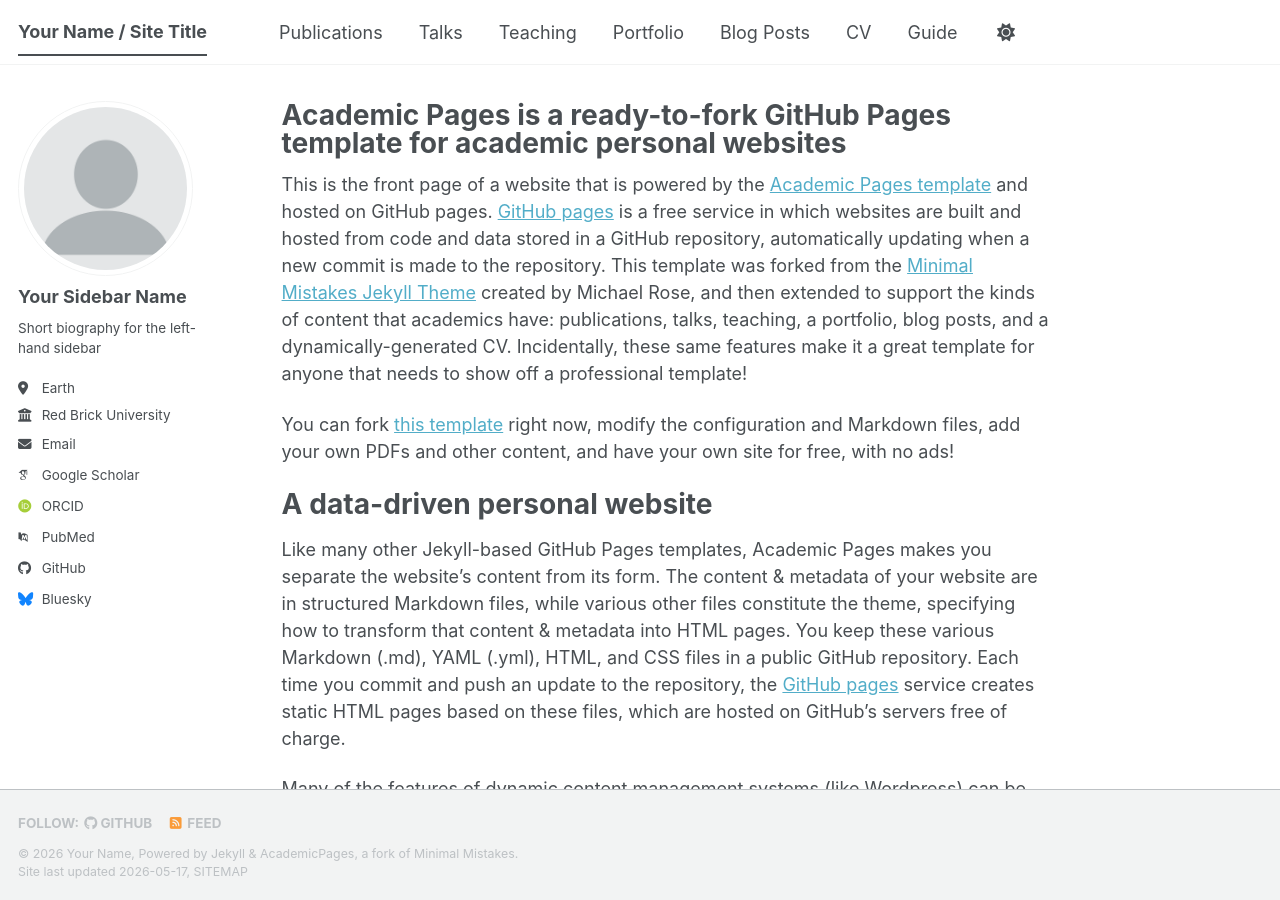
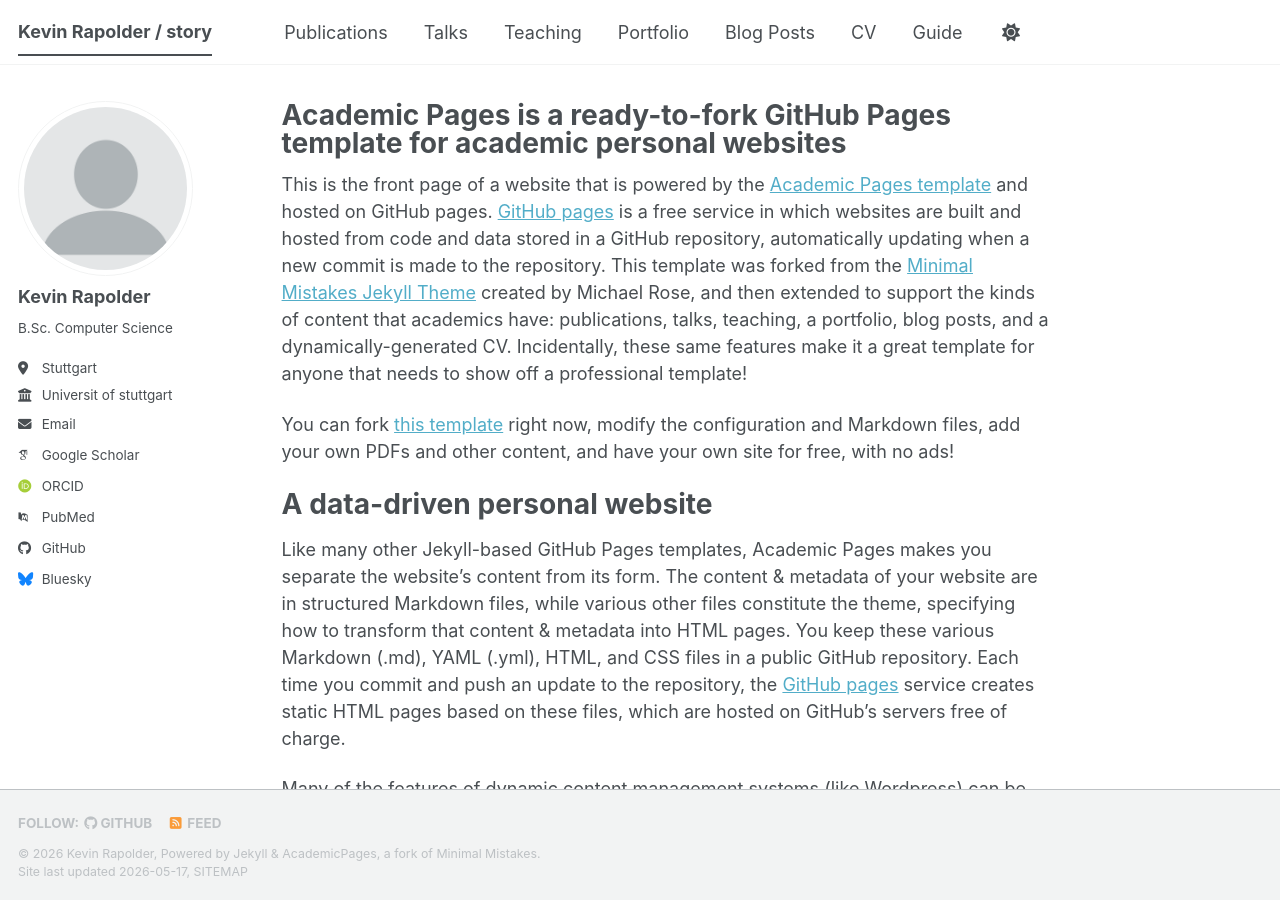
Before and after one commit to rapolderk-dev/rapolderk-dev.github.io, a Jekyll site: the page built from _pages/about.md, in a window 1280 px wide and 900 px high. Built offline with Jekyll 4.4.1, drawn with Linux system fonts in a browser that asks for light colours; some web fonts are replaced; a script bundle is joined from its source files by our own code; library files that are not in the unit come from our copies.

Commit message:
initial setup

```diff
--- a/Gemfile
+++ b/Gemfile
@@ -7,6 +7,7 @@ group :jekyll_plugins do
   gem 'jekyll-redirect-from'
   gem 'jemoji'
   gem 'webrick', '~> 1.8'
+  gem "tzinfo-data"
 end
 
 gem 'github-pages'
--- a/_config.yml
+++ b/_config.yml
@@ -9,14 +9,14 @@
 # Basic Site Settings
 locale                   : "en-US"
 site_theme               : "default" # The available themes options are "default", "air", "sunrise", "mint", "dirt" and "contrast"
-title                    : "Your Name / Site Title"
+title                    : "Kevin Rapolder / story"
 title_separator          : "-"
-name                     : &name "Your Name"
+name                     : &name "Kevin Rapolder"
 description              : &description "Your Name's academic portfolio"   # Update this with a general description of your site, this is the default if not overridden by a page
-url                      : https://academicpages.github.io # The base hostname & protocol for your site e.g. "https://[your GitHub username].github.io",
+url                      : https://rapolderk-dev.github.io # The base hostname & protocol for your site e.g. "https://[your GitHub username].github.io",
                                                            # or if you already have some other page hosted on Github then use "https://[your GitHub username].github.io/[Your Repo Name]"
 baseurl                  : "" # the subpath of your site, e.g. "/blog"
-repository               : "academicpages/academicpages.github.io"
+repository               : "rapolderk-dev/rapolderk-dev.github.io"
 
 # Site Author - The following control what appear as part of the author content on the side bar.
 #               If a field is blank the icon and link will not appear, otherwise it will be shown.
@@ -24,13 +24,13 @@ repository               : "academicpages/academicpages.github.io"
 author:
   # Biographic information
   avatar           : "profile.png"
-  name             : "Your Sidebar Name"
+  name             : "Kevin Rapolder"
   pronouns         : # example: "she/her"
-  bio              : "Short biography for the left-hand sidebar"
-  location         : "Earth"
-  employer         : "Red Brick University"
+  bio              : "B.Sc. Computer Science"
+  location         : "Stuttgart"
+  employer         : "Universit of stuttgart"
   uri              : # URL
-  email            : "none@example.org"
+  email            : "st192967@stud-uni.de"
 
   # Academic websites
   academia         : # URL
@@ -95,7 +95,7 @@ publication_category:
 teaser                   :  # filename of teaser fallback teaser image placed in /images/ for social media previews
 breadcrumbs              : false # true, false (default)
 words_per_minute         : 160
-future                   : true
+future                   : false
 read_more                : "disabled" # if enabled, adds "Read more" links to excerpts
 talkmap_link             : false      #change to true to add link to talkmap on talks page
 comments:
@@ -302,7 +302,7 @@ sass:
 permalink: /:categories/:title/
 # paginate: 5 # amount of posts to show
 # paginate_path: /page:num/
-timezone: Etc/UTC # https://en.wikipedia.org/wiki/List_of_tz_database_time_zones
+ # https://en.wikipedia.org/wiki/List_of_tz_database_time_zones
 
 
 # Plugins
```
